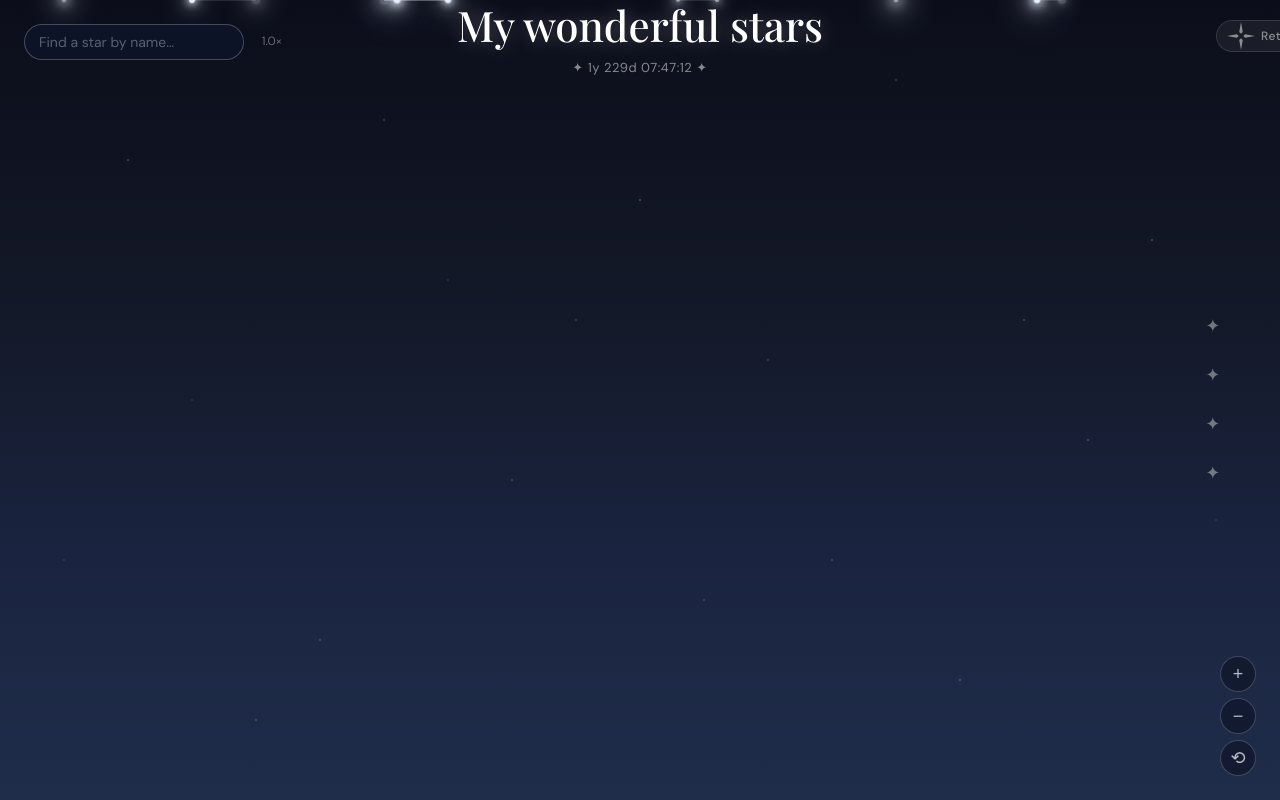
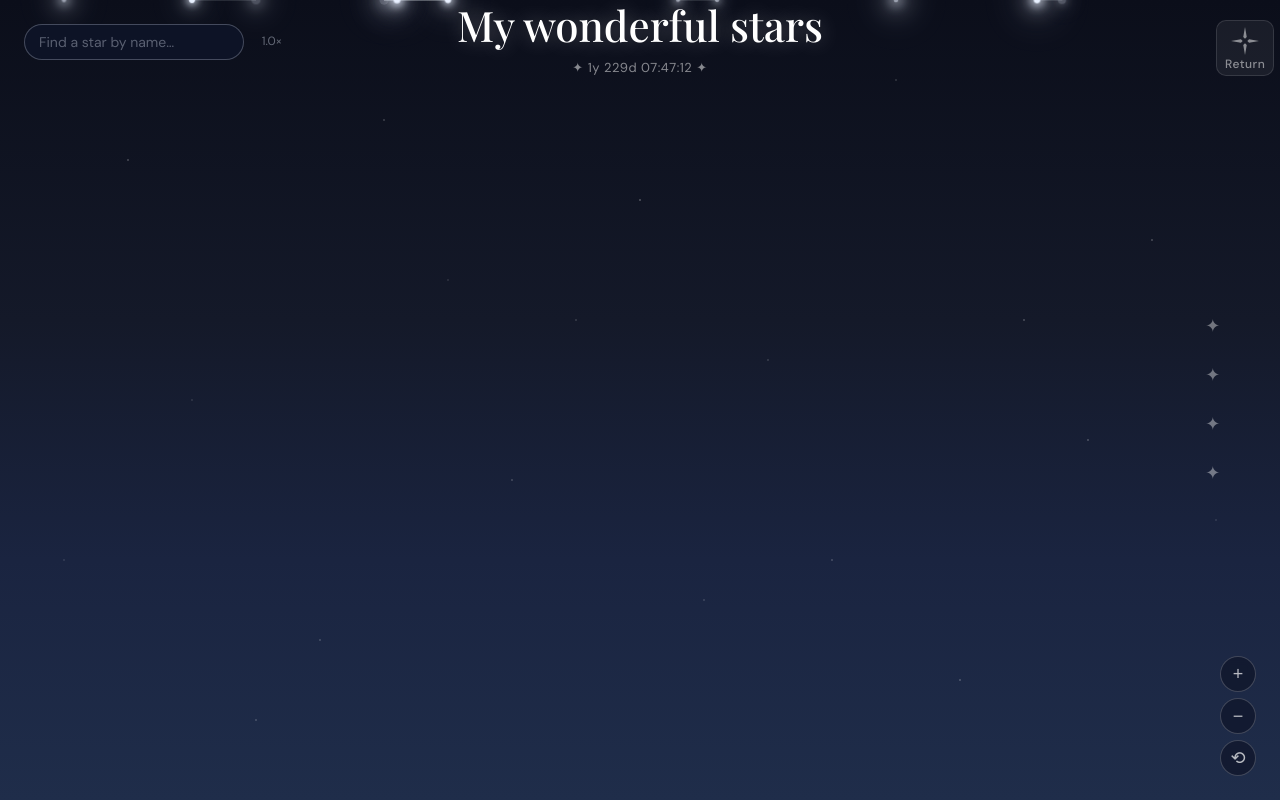
Before and after one commit to CattySmoothy/CattySmoothy, a Flask app: page /donors in a window 1280 px wide. Run offline with Flask 3, Linux system fonts and the light colour scheme.

Commit message:
Move donor sidebar Return label underneath sparkle icon, always visible

```diff
--- a/static/css/redesign.css
+++ b/static/css/redesign.css
@@ -765,18 +765,18 @@ body {
     position: absolute;
     top: 20px;
     left: -16px;
-    height: 32px;
-    border-radius: 16px;
+    border-radius: 10px;
     background: rgba(255, 255, 255, 0.06);
     border: 1px solid rgba(255, 255, 255, 0.12);
     color: rgba(255, 255, 255, 0.5);
     cursor: pointer;
     display: flex;
-    align-items: center;
-    gap: 6px;
+    flex-direction: column;
+    align-items: center;
+    gap: 3px;
     z-index: 101;
     transition: color 0.2s ease, box-shadow 0.2s ease, background 0.2s ease;
-    padding: 0 10px;
+    padding: 6px 8px 5px;
     line-height: 1;
 }
 
```
